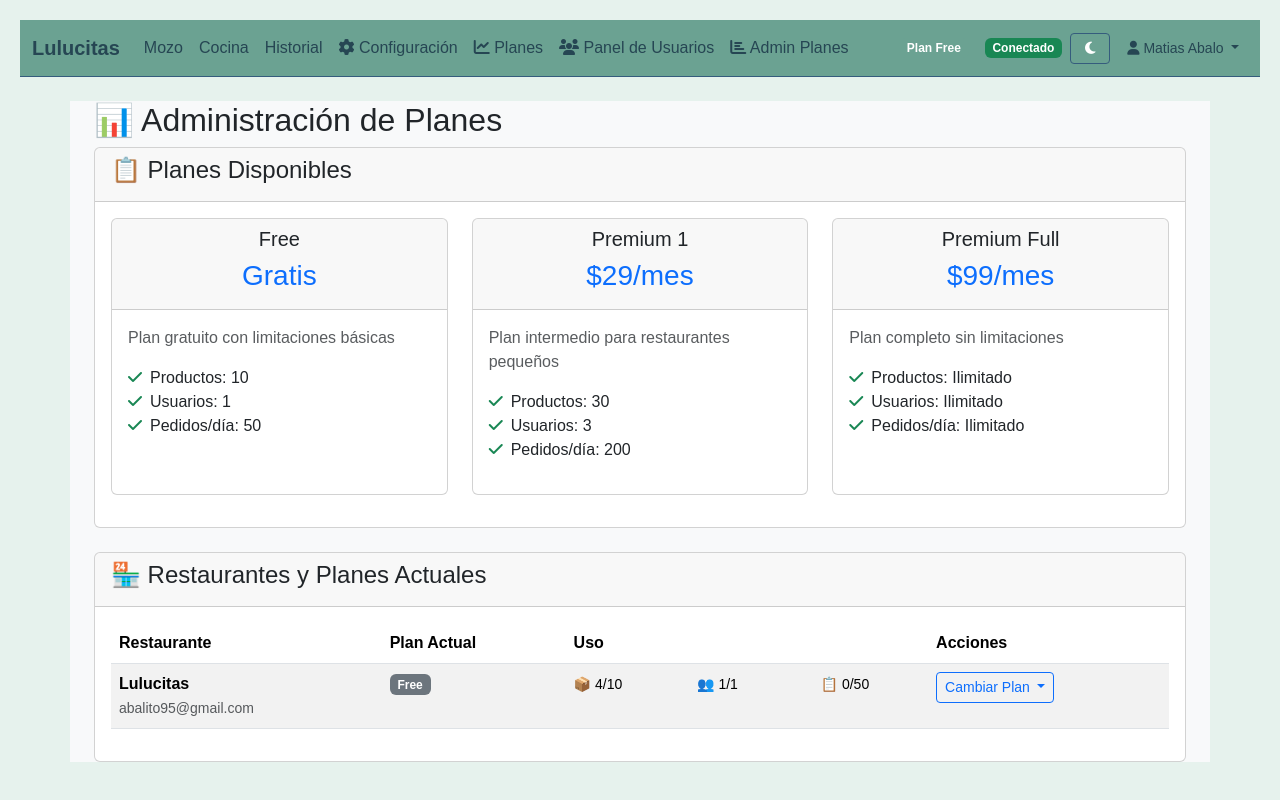
After one commit to Abalito04/App-resto, a Flask app: page /auth/admin/planes in a window 1280 px wide. The commit adds this page. Run offline with Flask 3, Linux system fonts and the light colour scheme; a user stored in the database is signed in; some libraries are stand-ins or nearby versions.

Commit message:
implementando sistema de planes

```diff
--- a/auth.py
+++ b/auth.py
@@ -447,6 +447,84 @@ def eliminar_usuario(user_id):
     flash(f"Usuario {usuario.nombre} eliminado.", "success")
     return redirect(url_for("auth.admin_usuarios"))
 
+@auth_bp.route('/admin/planes')
+@login_required
+def admin_planes():
+    """Panel de administración de planes para superadmin"""
+    if not current_user.es_superadmin:
+        flash("Acceso denegado", "error")
+        return redirect(url_for("index_redirect"))
+
+    # Obtener todos los restaurantes con información de uso
+    restaurantes = Restaurante.query.all()
+    restaurantes_info = []
+
+    for restaurante in restaurantes:
+        limits = restaurante.get_plan_limits()
+        usage = restaurante.get_usage_stats()
+        restaurantes_info.append({
+            'restaurante': restaurante,
+            'limits': limits,
+            'usage': usage
+        })
+
+    # Obtener todos los planes disponibles
+    all_plans = {
+        'free': {
+            'nombre': 'Free',
+            'descripcion': 'Plan gratuito con limitaciones básicas',
+            'productos': 10,
+            'usuarios': 1,
+            'pedidos_dia': 50,
+            'precio': 'Gratis'
+        },
+        'premium1': {
+            'nombre': 'Premium 1',
+            'descripcion': 'Plan intermedio para restaurantes pequeños',
+            'productos': 30,
+            'usuarios': 3,
+            'pedidos_dia': 200,
+            'precio': '$29/mes'
+        },
+        'premium_full': {
+            'nombre': 'Premium Full',
+            'descripcion': 'Plan completo sin limitaciones',
+            'productos': 'Ilimitado',
+            'usuarios': 'Ilimitado',
+            'pedidos_dia': 'Ilimitado',
+            'precio': '$99/mes'
+        }
+    }
+
+    return render_template('auth/admin_planes.html',
+                         restaurantes_info=restaurantes_info,
+                         all_plans=all_plans)
+
+@auth_bp.route('/admin/cambiar_plan_restaurante/<int:restaurante_id>/<plan>')
+@login_required
+def admin_cambiar_plan_restaurante(restaurante_id, plan):
+    """Cambiar el plan de un restaurante desde el panel de admin"""
+    if not current_user.es_superadmin:
+        flash("Acceso denegado", "error")
+        return redirect(url_for("auth.admin_planes"))
+
+    restaurante = Restaurante.query.get_or_404(restaurante_id)
+    planes_validos = ['free', 'premium1', 'premium_full']
+
+    if plan not in planes_validos:
+        flash('Plan inválido', 'error')
+        return redirect(url_for('auth.admin_planes'))
+
+    try:
+        restaurante.plan = plan
+        db.session.commit()
+        flash(f'Plan de {restaurante.nombre} cambiado a {plan} exitosamente', 'success')
+    except Exception as e:
+        db.session.rollback()
+        flash(f'Error cambiando plan: {str(e)}', 'error')
+
+    return redirect(url_for('auth.admin_planes'))
+
 @auth_bp.route('/soy_superadmin')
 @login_required
 def soy_superadmin():
@@ -470,7 +548,7 @@ def planes():
             'nombre': 'Free',
             'descripcion': 'Plan gratuito con limitaciones básicas',
             'productos': 10,
-            'usuarios': 2,
+            'usuarios': 1,
             'pedidos_dia': 50,
             'precio': 'Gratis'
         },
@@ -478,7 +556,7 @@ def planes():
             'nombre': 'Premium 1',
             'descripcion': 'Plan intermedio para restaurantes pequeños',
             'productos': 30,
-            'usuarios': 5,
+            'usuarios': 3,
             'pedidos_dia': 200,
             'precio': '$29/mes'
         },
@@ -524,3 +602,35 @@ def cambiar_plan(plan):
         flash(f'Error cambiando plan: {str(e)}', 'error')
 
     return redirect(url_for('auth.planes'))
+
+@auth_bp.route('/contacto_plan', methods=['GET', 'POST'])
+@login_required
+def contacto_plan():
+    """Formulario de contacto para solicitar cambio de plan"""
+    if request.method == 'POST':
+        nombre = request.form.get('nombre', '').strip()
+        email = request.form.get('email', '').strip()
+        restaurante = request.form.get('restaurante', '').strip()
+        plan_solicitado = request.form.get('plan_solicitado', '').strip()
+        mensaje = request.form.get('mensaje', '').strip()
+
+        if not all([nombre, email, restaurante, plan_solicitado, mensaje]):
+            flash('Todos los campos son obligatorios', 'error')
+            return render_template('auth/contacto_plan.html')
+
+        # Aquí podrías enviar un email real
+        # Por ahora solo simulamos el envío
+        print(f"""
+        === SOLICITUD DE CAMBIO DE PLAN ===
+        Nombre: {nombre}
+        Email: {email}
+        Restaurante: {restaurante}
+        Plan solicitado: {plan_solicitado}
+        Mensaje: {mensaje}
+        ===================================
+        """)
+
+        flash('Solicitud enviada exitosamente. Te contactaremos pronto.', 'success')
+        return redirect(url_for('auth.planes'))
+
+    return render_template('auth/contacto_plan.html')
--- a/models.py
+++ b/models.py
@@ -52,14 +52,14 @@ class Restaurante(db.Model):
         limits = {
             'free': {
                 'productos': 10,
-                'usuarios': 2,
+                'usuarios': 1,
                 'pedidos_dia': 50,
                 'nombre': 'Free',
                 'descripcion': 'Plan gratuito con limitaciones básicas'
             },
             'premium1': {
                 'productos': 30,
-                'usuarios': 5,
+                'usuarios': 3,
                 'pedidos_dia': 200,
                 'nombre': 'Premium 1',
                 'descripcion': 'Plan intermedio para restaurantes pequeños'
--- /dev/null
+++ b/templates/auth/admin_planes.html
@@ -0,0 +1,116 @@
+{% extends "base.html" %}
+{% block content %}
+
+<div class="container mt-4">
+    <h2>📊 Administración de Planes</h2>
+
+    {% with messages = get_flashed_messages(with_categories=True) %}
+        {% if messages %}
+            {% for category, message in messages %}
+                <div class="alert alert-{{ 'danger' if category == 'error' else 'success' }} alert-dismissible fade show">
+                    {{ message }}
+                    <button type="button" class="btn-close" data-bs-dismiss="alert"></button>
+                </div>
+            {% endfor %}
+        {% endif %}
+    {% endwith %}
+
+    <!-- Planes Disponibles -->
+    <div class="card mb-4">
+        <div class="card-header">
+            <h4>📋 Planes Disponibles</h4>
+        </div>
+        <div class="card-body">
+            <div class="row">
+                {% for plan_id, plan in all_plans.items() %}
+                <div class="col-md-4 mb-3">
+                    <div class="card h-100">
+                        <div class="card-header text-center">
+                            <h5>{{ plan.nombre }}</h5>
+                            <h3 class="text-primary">{{ plan.precio }}</h3>
+                        </div>
+                        <div class="card-body">
+                            <p class="text-muted">{{ plan.descripcion }}</p>
+                            <ul class="list-unstyled">
+                                <li><i class="fas fa-check text-success me-2"></i>Productos: {{ plan.productos }}</li>
+                                <li><i class="fas fa-check text-success me-2"></i>Usuarios: {{ plan.usuarios }}</li>
+                                <li><i class="fas fa-check text-success me-2"></i>Pedidos/día: {{ plan.pedidos_dia }}</li>
+                            </ul>
+                        </div>
+                    </div>
+                </div>
+                {% endfor %}
+            </div>
+        </div>
+    </div>
+
+    <!-- Restaurantes y sus Planes -->
+    <div class="card">
+        <div class="card-header">
+            <h4>🏪 Restaurantes y Planes Actuales</h4>
+        </div>
+        <div class="card-body">
+            <div class="table-responsive">
+                <table class="table table-striped">
+                    <thead>
+                        <tr>
+                            <th>Restaurante</th>
+                            <th>Plan Actual</th>
+                            <th>Uso</th>
+                            <th>Acciones</th>
+                        </tr>
+                    </thead>
+                    <tbody>
+                        {% for info in restaurantes_info %}
+                        <tr>
+                            <td>
+                                <strong>{{ info.restaurante.nombre }}</strong><br>
+                                <small class="text-muted">{{ info.restaurante.email_contacto }}</small>
+                            </td>
+                            <td>
+                                <span class="badge bg-{{ 'success' if info.restaurante.plan == 'premium_full' else 'warning' if info.restaurante.plan == 'premium1' else 'secondary' }}">
+                                    {{ info.limits.nombre }}
+                                </span>
+                            </td>
+                            <td>
+                                <div class="row">
+                                    <div class="col-4">
+                                        <small>📦 {{ info.usage.productos }}/{{ info.limits.productos if info.limits.productos != -1 else '∞' }}</small>
+                                    </div>
+                                    <div class="col-4">
+                                        <small>👥 {{ info.usage.usuarios }}/{{ info.limits.usuarios if info.limits.usuarios != -1 else '∞' }}</small>
+                                    </div>
+                                    <div class="col-4">
+                                        <small>📋 {{ info.usage.pedidos_hoy }}/{{ info.limits.pedidos_dia if info.limits.pedidos_dia != -1 else '∞' }}</small>
+                                    </div>
+                                </div>
+                            </td>
+                            <td>
+                                <div class="btn-group" role="group">
+                                    <button type="button" class="btn btn-sm btn-outline-primary dropdown-toggle" data-bs-toggle="dropdown">
+                                        Cambiar Plan
+                                    </button>
+                                    <ul class="dropdown-menu">
+                                        {% for plan_id, plan in all_plans.items() %}
+                                            {% if plan_id != info.restaurante.plan %}
+                                            <li>
+                                                <a class="dropdown-item" href="{{ url_for('auth.admin_cambiar_plan_restaurante', restaurante_id=info.restaurante.id, plan=plan_id) }}"
+                                                   onclick="return confirm('¿Cambiar {{ info.restaurante.nombre }} a {{ plan.nombre }}?')">
+                                                    {{ plan.nombre }} - {{ plan.precio }}
+                                                </a>
+                                            </li>
+                                            {% endif %}
+                                        {% endfor %}
+                                    </ul>
+                                </div>
+                            </td>
+                        </tr>
+                        {% endfor %}
+                    </tbody>
+                </table>
+            </div>
+        </div>
+    </div>
+</div>
+
+{% endblock %}
--- a/templates/base.html
+++ b/templates/base.html
@@ -130,6 +130,11 @@
             <i class="fas fa-users"></i> Panel de Usuarios
           </a>
         </li>
+        <li class="nav-item">
+          <a class="nav-link" href="{{ url_for('auth.admin_planes') }}">
+            <i class="fas fa-chart-bar"></i> Admin Planes
+          </a>
+        </li>
         {% endif %}
       </ul>
       <span class="badge bg-info me-3">Plan {{ current_restaurante.plan|title }}</span>
```
Also changed, not shown: templates/auth/contacto_plan.html (added, +86 -0 lines), templates/auth/planes.html (+5 -3 lines).
